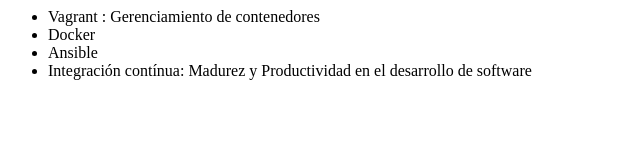
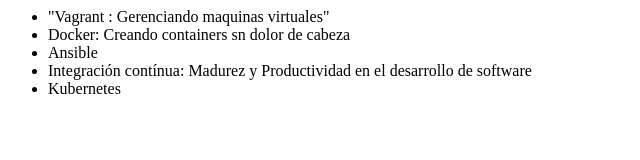
Before and after one commit to abrelata10/alura-git, a plain HTML site: page index.html in a window 1280 px wide. Shown: the whole page, without its empty margins (0-640 px from the left). Drawn offline with Linux system fonts and the light colour scheme.

Commit message:
Revert "Cambiando el codigo"
This reverts commit cda216248afc952f0503929193acd8d1727362f8.

```diff
--- a/index.html
+++ b/index.html
@@ -6,10 +6,11 @@
 </head>
 <cuerpo>
      <ul>
-         <li> Vagrant : Gerenciamiento de contenedores </li>
-         <li> Docker </li>
+         <li> "Vagrant : Gerenciando maquinas virtuales" </li>
+         <li> Docker: Creando containers sn dolor de cabeza </li>
          <li> Ansible </li>
          <li> Integración contínua: Madurez y Productividad en el desarrollo de software </li>
+         <li> Kubernetes </li>
      </ul>
 </body>
 </html>
```
